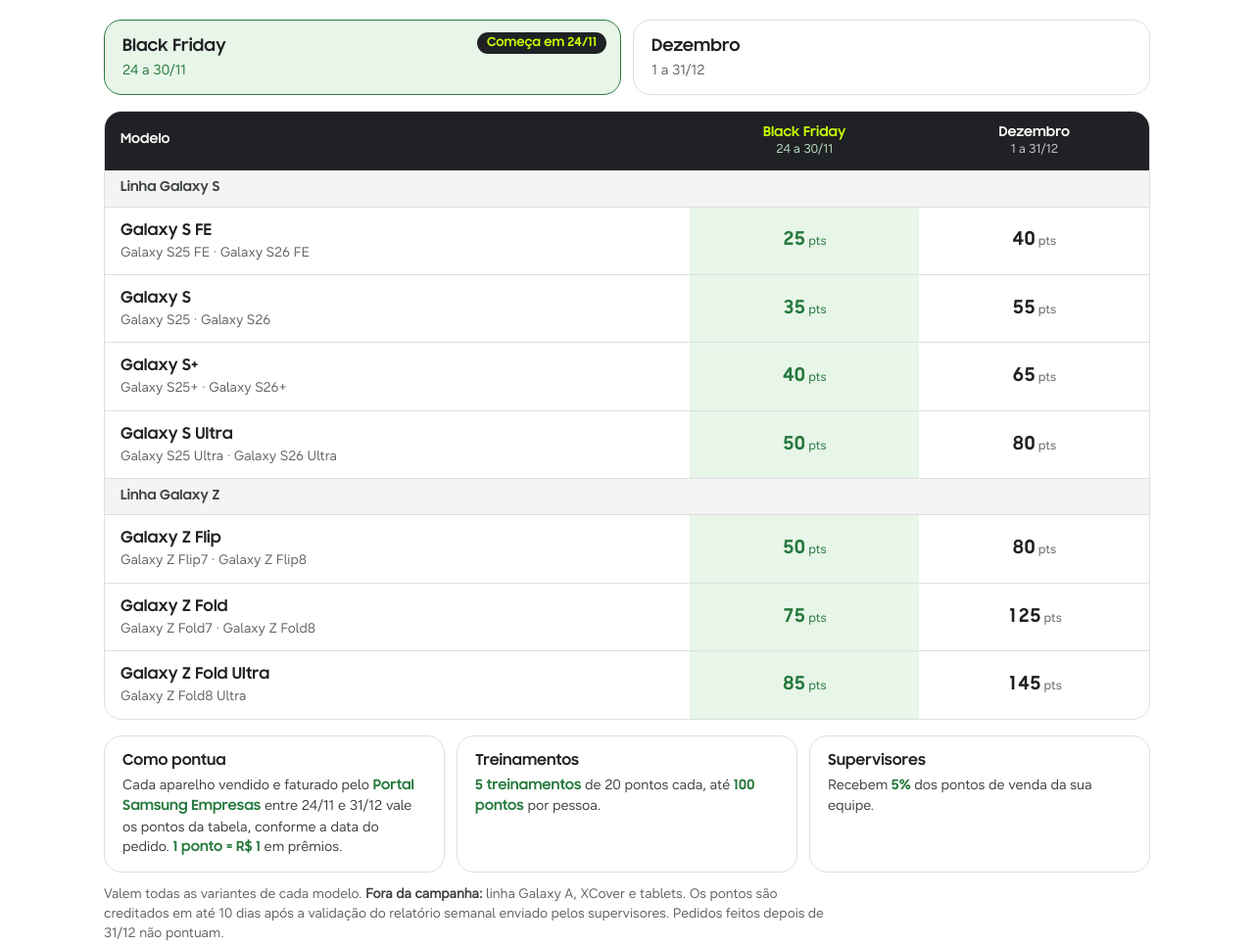
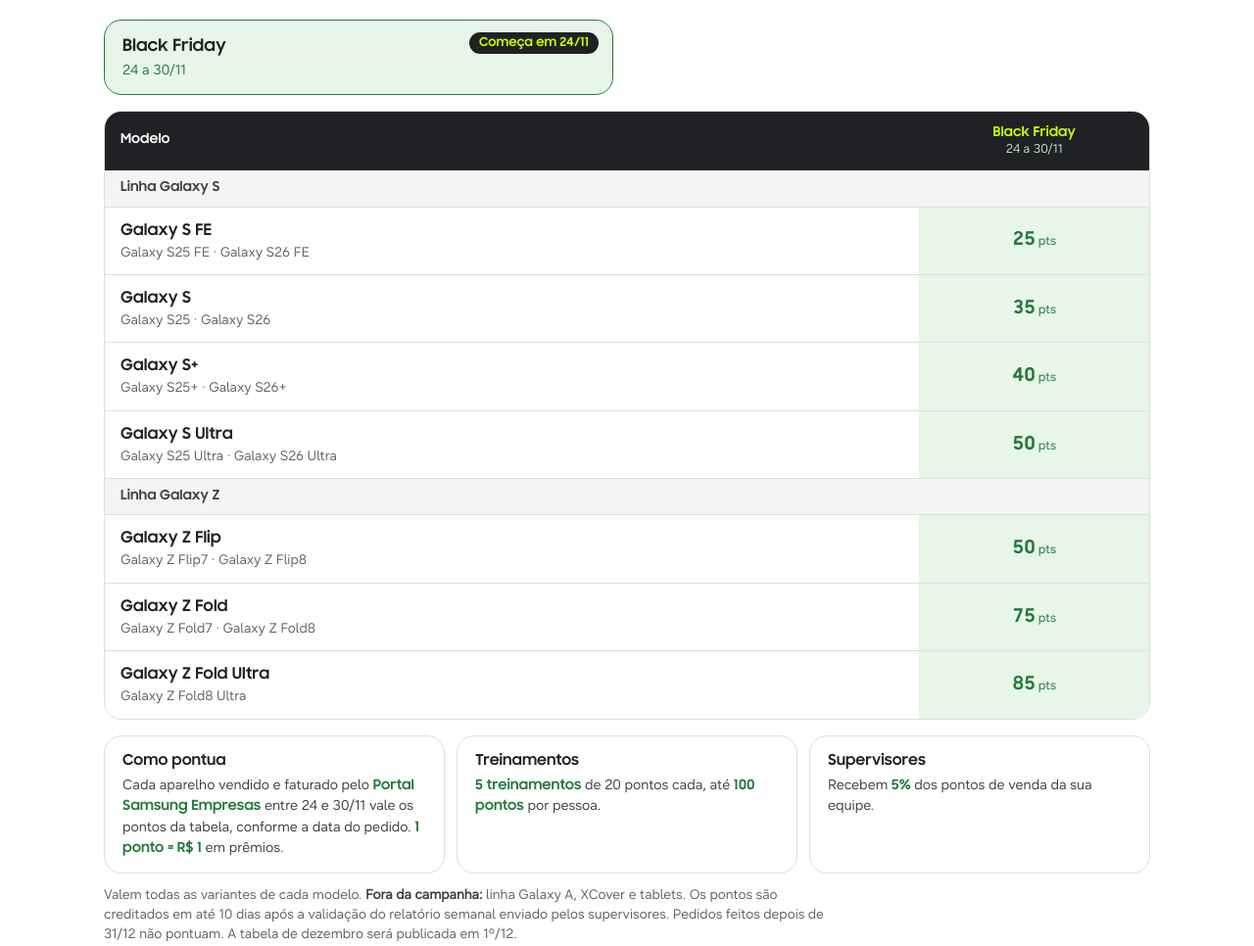
Before and after one commit to FilipeJarillo/conecta-tabela-pontos-empresas, a plain HTML site: page index.html in a window 1280 px wide. Shown: the whole page at 98% size. Drawn offline with Linux system fonts and the light colour scheme.

Commit message:
Só a tabela da Black Friday; dezembro sobe em 01/12

```diff
--- a/index.html
+++ b/index.html
@@ -30,6 +30,7 @@ body{background:var(--branco);color:var(--quase-preto);margin:0}
 
 /* Períodos */
 #ce-pe .ce-periodos{display:grid;grid-template-columns:1fr 1fr;gap:12px;margin-bottom:16px}
+#ce-pe .ce-periodos.um{grid-template-columns:minmax(0,520px)}
 #ce-pe .ce-periodo{position:relative;border:1.5px solid var(--linha);border-radius:18px;padding:14px 18px;background:var(--branco)}
 #ce-pe .ce-periodo .rot{font-family:var(--font-titulos);font-weight:700;font-size:17px;color:var(--quase-preto)}
 #ce-pe .ce-periodo .dt{font-size:14px;color:var(--texto-apoio)}
@@ -88,57 +89,57 @@ body{background:var(--branco);color:var(--quase-preto);margin:0}
   #ce-pe td.num{display:flex;flex-direction:column;align-items:flex-start;gap:2px;text-align:left;padding:8px 12px;border-radius:12px;border:1px solid var(--linha);font-size:18px}
   #ce-pe td.num.atual{border-color:var(--verde-linha)}
   #ce-pe td.num .un{display:none}
+  #ce-pe table.um td.num{grid-column:1 / -1}
   #ce-pe .ce-rot{display:block;font-family:var(--font-texto);font-weight:400;font-size:12.16px;color:var(--texto-apoio)}
   #ce-pe td.num.atual .ce-rot{color:var(--verde-texto)}
 }
 </style>
 
 <section id="ce-pe" aria-label="Tabela de pontuação do Portal Samsung Empresas">
-  <div class="ce-periodos">
-    <div class="ce-periodo" data-p="bf"><p class="rot">Black Friday</p><p class="dt">24 a 30/11</p><span class="selo" hidden>Valendo agora</span></div>
-    <div class="ce-periodo" data-p="dez"><p class="rot">Dezembro</p><p class="dt">1 a 31/12</p><span class="selo" hidden>Valendo agora</span></div>
+  <div class="ce-periodos um">
+    <div class="ce-periodo" data-p="bf" data-ini="20261124" data-fim="20261130" data-ini-txt="24/11"><p class="rot">Black Friday</p><p class="dt">24 a 30/11</p><span class="selo" hidden></span></div>
   </div>
 
   <div class="ce-tabela-wrap">
-    <table>
+    <table class="um">
       <thead><tr>
         <th scope="col">Modelo</th>
         <th scope="col" class="num" data-p="bf">Black Friday<span class="sub">24 a 30/11</span></th>
-        <th scope="col" class="num" data-p="dez">Dezembro<span class="sub">1 a 31/12</span></th>
       </tr></thead>
-      <tbody><tr class="ce-grupo"><td colspan="3">Linha Galaxy S</td></tr>
-<tr><td class="modelo"><span class="faixa">Galaxy S FE</span><span class="var">Galaxy S25 FE · Galaxy S26 FE</span></td><td class="num" data-p="bf"><span class="ce-rot">Black Friday</span>25<span class="un">pts</span></td><td class="num" data-p="dez"><span class="ce-rot">Dezembro</span>40<span class="un">pts</span></td></tr>
-<tr><td class="modelo"><span class="faixa">Galaxy S</span><span class="var">Galaxy S25 · Galaxy S26</span></td><td class="num" data-p="bf"><span class="ce-rot">Black Friday</span>35<span class="un">pts</span></td><td class="num" data-p="dez"><span class="ce-rot">Dezembro</span>55<span class="un">pts</span></td></tr>
-<tr><td class="modelo"><span class="faixa">Galaxy S+</span><span class="var">Galaxy S25+ · Galaxy S26+</span></td><td class="num" data-p="bf"><span class="ce-rot">Black Friday</span>40<span class="un">pts</span></td><td class="num" data-p="dez"><span class="ce-rot">Dezembro</span>65<span class="un">pts</span></td></tr>
-<tr><td class="modelo"><span class="faixa">Galaxy S Ultra</span><span class="var">Galaxy S25 Ultra · Galaxy S26 Ultra</span></td><td class="num" data-p="bf"><span class="ce-rot">Black Friday</span>50<span class="un">pts</span></td><td class="num" data-p="dez"><span class="ce-rot">Dezembro</span>80<span class="un">pts</span></td></tr>
-<tr class="ce-grupo"><td colspan="3">Linha Galaxy Z</td></tr>
-<tr><td class="modelo"><span class="faixa">Galaxy Z Flip</span><span class="var">Galaxy Z Flip7 · Galaxy Z Flip8</span></td><td class="num" data-p="bf"><span class="ce-rot">Black Friday</span>50<span class="un">pts</span></td><td class="num" data-p="dez"><span class="ce-rot">Dezembro</span>80<span class="un">pts</span></td></tr>
-<tr><td class="modelo"><span class="faixa">Galaxy Z Fold</span><span class="var">Galaxy Z Fold7 · Galaxy Z Fold8</span></td><td class="num" data-p="bf"><span class="ce-rot">Black Friday</span>75<span class="un">pts</span></td><td class="num" data-p="dez"><span class="ce-rot">Dezembro</span>125<span class="un">pts</span></td></tr>
-<tr><td class="modelo"><span class="faixa">Galaxy Z Fold Ultra</span><span class="var">Galaxy Z Fold8 Ultra</span></td><td class="num" data-p="bf"><span class="ce-rot">Black Friday</span>85<span class="un">pts</span></td><td class="num" data-p="dez"><span class="ce-rot">Dezembro</span>145<span class="un">pts</span></td></tr></tbody>
+      <tbody><tr class="ce-grupo"><td colspan="2">Linha Galaxy S</td></tr>
+<tr><td class="modelo"><span class="faixa">Galaxy S FE</span><span class="var">Galaxy S25 FE · Galaxy S26 FE</span></td><td class="num" data-p="bf"><span class="ce-rot">Black Friday</span>25<span class="un">pts</span></td></tr>
+<tr><td class="modelo"><span class="faixa">Galaxy S</span><span class="var">Galaxy S25 · Galaxy S26</span></td><td class="num" data-p="bf"><span class="ce-rot">Black Friday</span>35<span class="un">pts</span></td></tr>
+<tr><td class="modelo"><span class="faixa">Galaxy S+</span><span class="var">Galaxy S25+ · Galaxy S26+</span></td><td class="num" data-p="bf"><span class="ce-rot">Black Friday</span>40<span class="un">pts</span></td></tr>
+<tr><td class="modelo"><span class="faixa">Galaxy S Ultra</span><span class="var">Galaxy S25 Ultra · Galaxy S26 Ultra</span></td><td class="num" data-p="bf"><span class="ce-rot">Black Friday</span>50<span class="un">pts</span></td></tr>
+<tr class="ce-grupo"><td colspan="2">Linha Galaxy Z</td></tr>
+<tr><td class="modelo"><span class="faixa">Galaxy Z Flip</span><span class="var">Galaxy Z Flip7 · Galaxy Z Flip8</span></td><td class="num" data-p="bf"><span class="ce-rot">Black Friday</span>50<span class="un">pts</span></td></tr>
+<tr><td class="modelo"><span class="faixa">Galaxy Z Fold</span><span class="var">Galaxy Z Fold7 · Galaxy Z Fold8</span></td><td class="num" data-p="bf"><span class="ce-rot">Black Friday</span>75<span class="un">pts</span></td></tr>
+<tr><td class="modelo"><span class="faixa">Galaxy Z Fold Ultra</span><span class="var">Galaxy Z Fold8 Ultra</span></td><td class="num" data-p="bf"><span class="ce-rot">Black Friday</span>85<span class="un">pts</span></td></tr></tbody>
     </table>
   </div>
 
   <div class="ce-regras">
-    <div class="ce-card"><h3>Como pontua</h3><p>Cada aparelho vendido e faturado pelo <b>Portal Samsung Empresas</b> entre 24/11 e 31/12 vale os pontos da tabela, conforme a data do pedido. <b>1 ponto = R$ 1</b> em prêmios.</p></div>
+    <div class="ce-card"><h3>Como pontua</h3><p>Cada aparelho vendido e faturado pelo <b>Portal Samsung Empresas</b> entre 24 e 30/11 vale os pontos da tabela, conforme a data do pedido. <b>1 ponto = R$ 1</b> em prêmios.</p></div>
     <div class="ce-card"><h3>Treinamentos</h3><p><b>5 treinamentos</b> de 20 pontos cada, até <b>100 pontos</b> por pessoa.</p></div>
     <div class="ce-card"><h3>Supervisores</h3><p>Recebem <b>5%</b> dos pontos de venda da sua equipe.</p></div>
   </div>
 
-  <p class="ce-nota">Valem todas as variantes de cada modelo. <b>Fora da campanha:</b> linha Galaxy A, XCover e tablets. Os pontos são creditados em até 10 dias após a validação do relatório semanal enviado pelos supervisores. Pedidos feitos depois de 31/12 não pontuam.</p>
+  <p class="ce-nota">Valem todas as variantes de cada modelo. <b>Fora da campanha:</b> linha Galaxy A, XCover e tablets. Os pontos são creditados em até 10 dias após a validação do relatório semanal enviado pelos supervisores. Pedidos feitos depois de 31/12 não pontuam. A tabela de dezembro será publicada em 1º/12.</p>
 </section>
 
 <script>
 (function(){
   var root=document.getElementById('ce-pe'); if(!root) return;
-  /* Período vigente pela data local: até 30/11 = Black Friday; de 1/12 a 31/12 = Dezembro */
+  /* Período vigente pela data local (AAAAMMDD nos data-ini/data-fim). Com um período só, ele fica sempre em destaque. */
   var hoje=new Date(), ymd=hoje.getFullYear()*10000+(hoje.getMonth()+1)*100+hoje.getDate();
-  var atual = ymd<20261124 ? 'bf' : ymd<=20261130 ? 'bf' : ymd<=20261231 ? 'dez' : '';
-  var antes = ymd<20261124;
-  if(atual){
-    [].forEach.call(root.querySelectorAll('[data-p="'+atual+'"]'),function(el){el.classList.add('atual');});
-    var selo=root.querySelector('.ce-periodo[data-p="'+atual+'"] .selo');
-    if(selo){selo.textContent=antes?'Começa em 24/11':'Valendo agora'; selo.hidden=false;}
-  }
+  var cards=[].slice.call(root.querySelectorAll('.ce-periodo'));
+  cards.forEach(function(c){
+    var ini=+c.dataset.ini, fim=+c.dataset.fim, selo=c.querySelector('.selo');
+    var vigente=ymd>=ini&&ymd<=fim, futuro=ymd<ini;
+    if(vigente||cards.length===1){[].forEach.call(root.querySelectorAll('[data-p="'+c.dataset.p+'"]'),function(el){el.classList.add('atual');});}
+    if(vigente){selo.textContent='Valendo agora'; selo.hidden=false;}
+    else if(futuro){selo.textContent='Começa em '+c.dataset.iniTxt; selo.hidden=false;}
+  });
 
   var ultima=0;
   function enviarAltura(){
```
